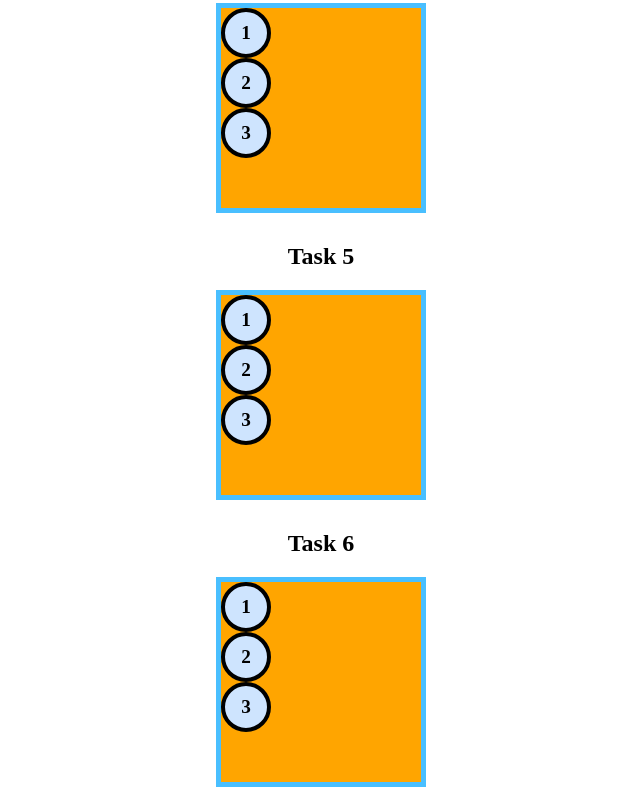
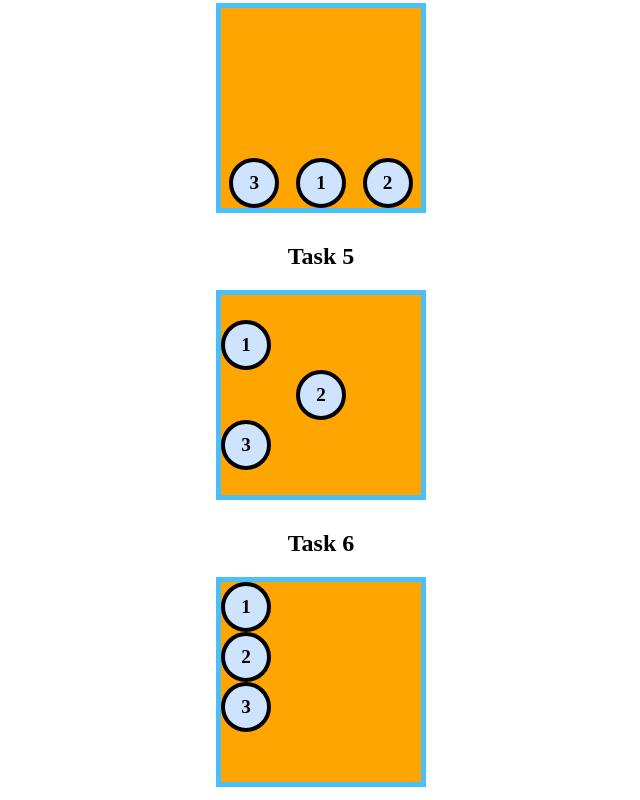
Before and after one commit to bloominstituteoftechnology/module-project-html-and-css-iii-d-taylor1243, a plain HTML site: page index.html in a window 1280 px wide. Shown: the part 1230-2030 px from the top of the page, without its empty margins (319-959 px from the left). Drawn offline with Linux system fonts and the light colour scheme.

Commit message:
finished more of the assignment

```diff
--- a/index.html
+++ b/index.html
@@ -77,7 +77,7 @@
       flex-direction: column-reverse;
       justify-content: flex-end;
       align-items: end;
-    }git
+    }
 
     /* 👉 Task 4 - [HINT] the flex items need a new order */
     #flexContainer4 {
@@ -98,6 +98,15 @@
     }
 
     /* 👉 Task 5 - [HINT] research align-self */
+    #flexContainer5 {
+      display: flex;
+      flex-direction: column;
+      justify-content: center;
+    }
+
+    #flexContainer5 .flexItem:nth-child(2) {
+      align-self:center;
+    }
 
     /* 👉 Task 6 - [HINT] flex items can be flex containers */
 
```
